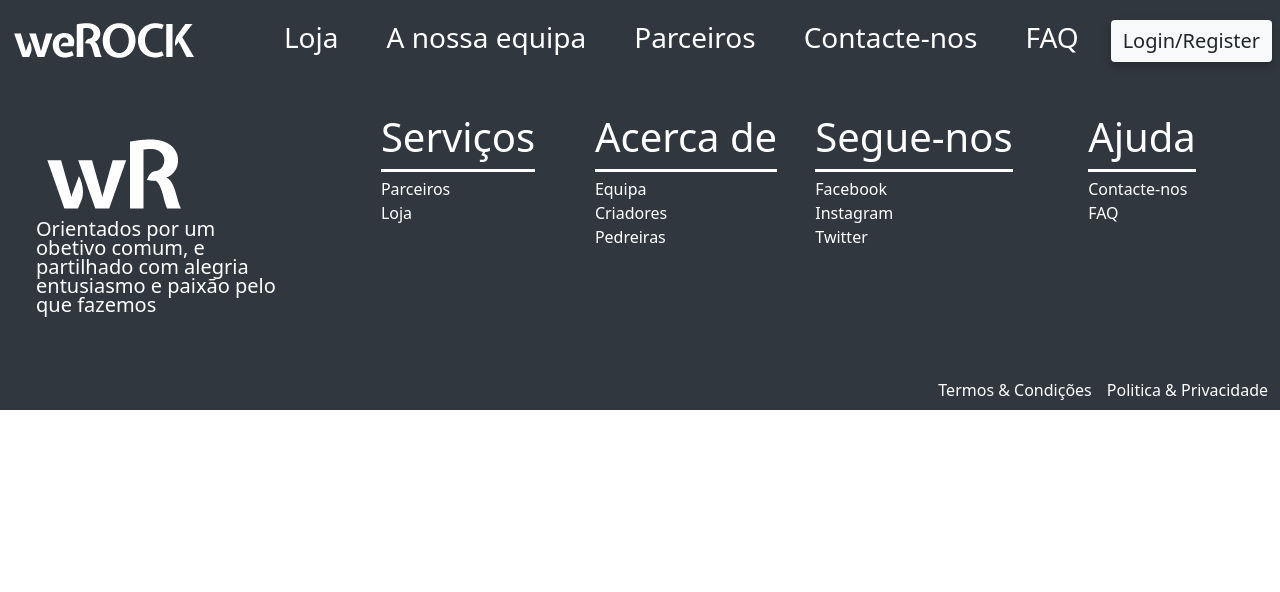
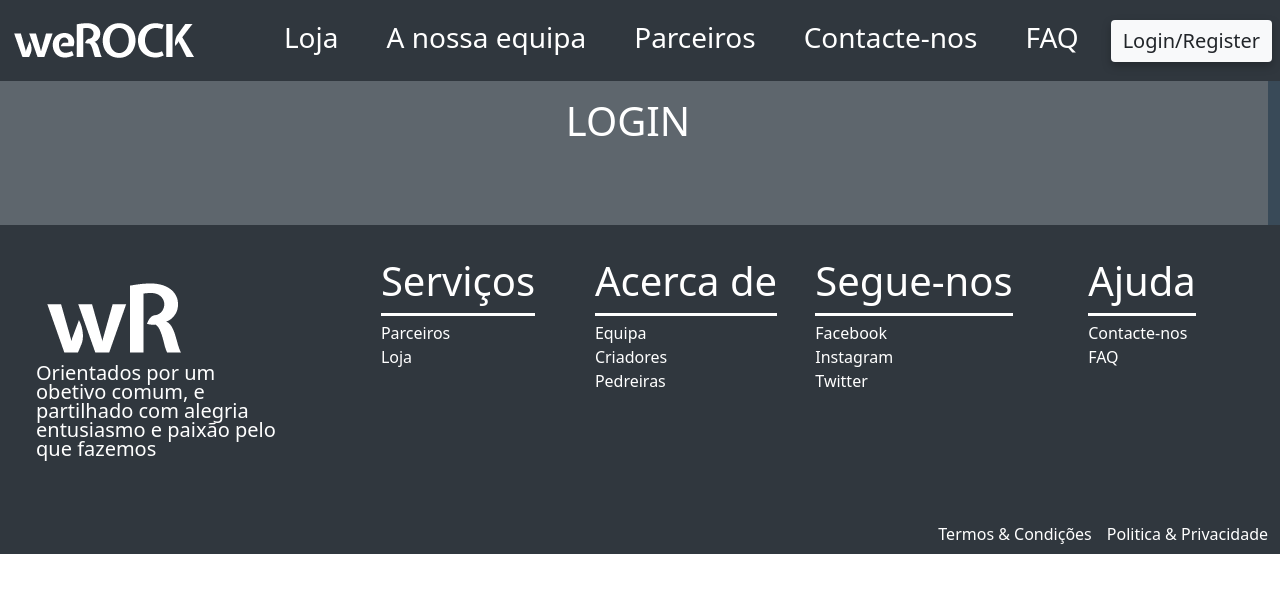
Before and after one commit to UPSxACE/quarrymanager-reactfrontend, a React (Create React App) app: page /login in a window 1280 px wide. Shown: the top 592 px of the page. Built offline with nearby package versions, Linux system fonts and the light colour scheme.

Commit message:
Criação página Login

```diff
--- a/src/App.js
+++ b/src/App.js
@@ -9,6 +9,7 @@ import "bootstrap/dist/js/bootstrap.bundle";
 import { NavbarComponent } from "./website/components/navbar";
 import { Pedreiras } from "./website/pages/pedreiras/pedreiras";
 import { Criadores } from "./website/pages/criadores/criadores";
+import { Login } from "./website/pages/login/login";
 
 // App.js
 
@@ -38,6 +39,7 @@ function App() {
         <Route path="home" element={<Home />} />
         <Route path="pedreiras" element={<Pedreiras />} />
         <Route path="criadores" element={<Criadores />} />
+        <Route path="login" element={<Login />} />
       </Routes>
       <Footer />
     </div>
--- /dev/null
+++ b/src/website/pages/login/login.js
@@ -0,0 +1,28 @@
+import React, { useState } from "react";
+import { Container, Row, Col } from "react-bootstrap";
+import { DisplayH1, H1, Paragraph, H5, H3 } from "../../components/text";
+import styled from "styled-components";
+export { Login };
+
+function Login() {
+  return (
+    <Container fluid>
+      <StyledRowLight>
+        <CardBodyRow>
+          <Col xs={12} className={"g-0 pb-5 pt-3 ps-5 pe-5"}>
+            <H1 textAlign={"center"}>LOGIN</H1>
+            <br></br>
+          </Col>
+        </CardBodyRow>
+      </StyledRowLight>
+    </Container>
+  );
+}
+
+const StyledRowLight = styled(Row)`
+  background-color: #394a58;
+`;
+
+const CardBodyRow = styled(Row)`
+  background-color: #5e666d;
+`;
```
